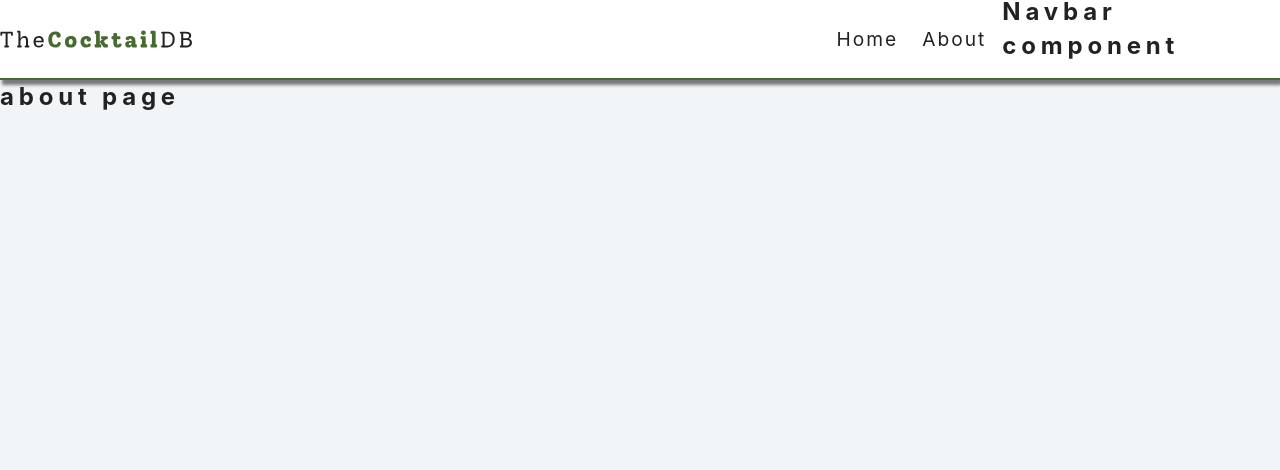
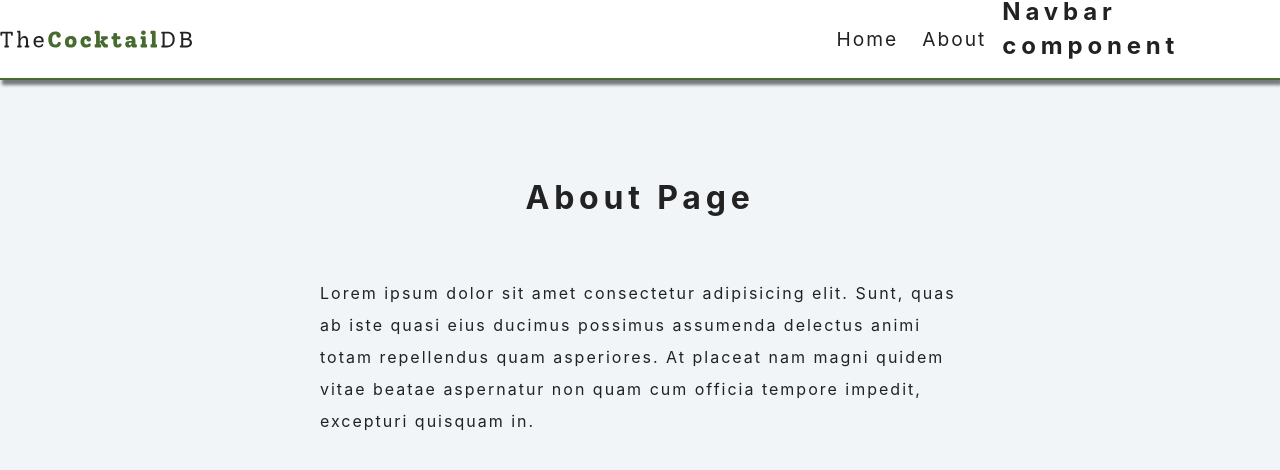
Before and after one commit to talhaaffansiddique/cocktail, a React (Create React App) app: page /about in a window 1280 px wide. Shown: the top 470 px of the page. Built offline with nearby package versions, Linux system fonts and the light colour scheme.

Commit message:
192 - Cocktails About and Error

```diff
--- a/src/pages/About.js
+++ b/src/pages/About.js
@@ -1,11 +1,17 @@
-import React from 'react'
+import React from "react";
 
 const About = () => {
   return (
-    <div>
-      <h2>about page</h2>
-    </div>
-  )
-}
+    <section className="section about-section">
+      <h2 className="section-title">about page</h2>
+      <p>
+        Lorem ipsum dolor sit amet consectetur adipisicing elit. Sunt, quas ab
+        iste quasi eius ducimus possimus assumenda delectus animi totam
+        repellendus quam asperiores. At placeat nam magni quidem vitae beatae
+        aspernatur non quam cum officia tempore impedit, excepturi quisquam in.
+      </p>
+    </section>
+  );
+};
 
-export default About
+export default About;
--- a/src/pages/Error.js
+++ b/src/pages/Error.js
@@ -1,12 +1,17 @@
-import React from 'react'
-import { Link } from 'react-router-dom'
+import React from "react";
+import { Link } from "react-router-dom";
 
 const Error = () => {
   return (
-    <div>
-      <h2>error page</h2>
-    </div>
-  )
-}
+    <section className="error-page section">
+      <div className="error-container">
+        <h1>oops! it's a dead end</h1>
+        <Link to="/" className="btn btn-primary">
+          back home
+        </Link>
+      </div>
+    </section>
+  );
+};
 
-export default Error
+export default Error;
```
